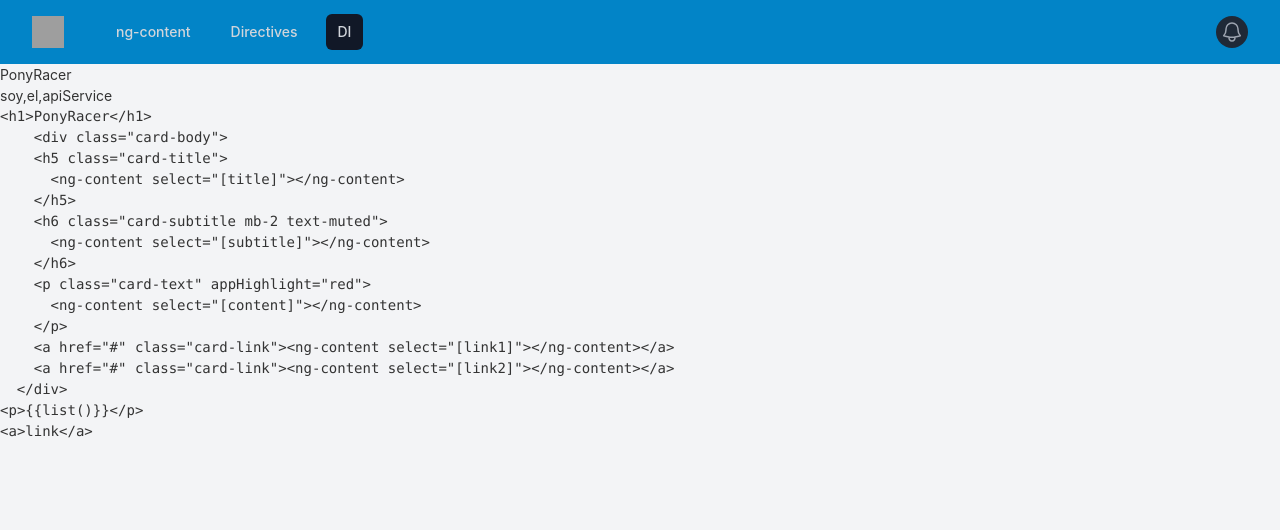
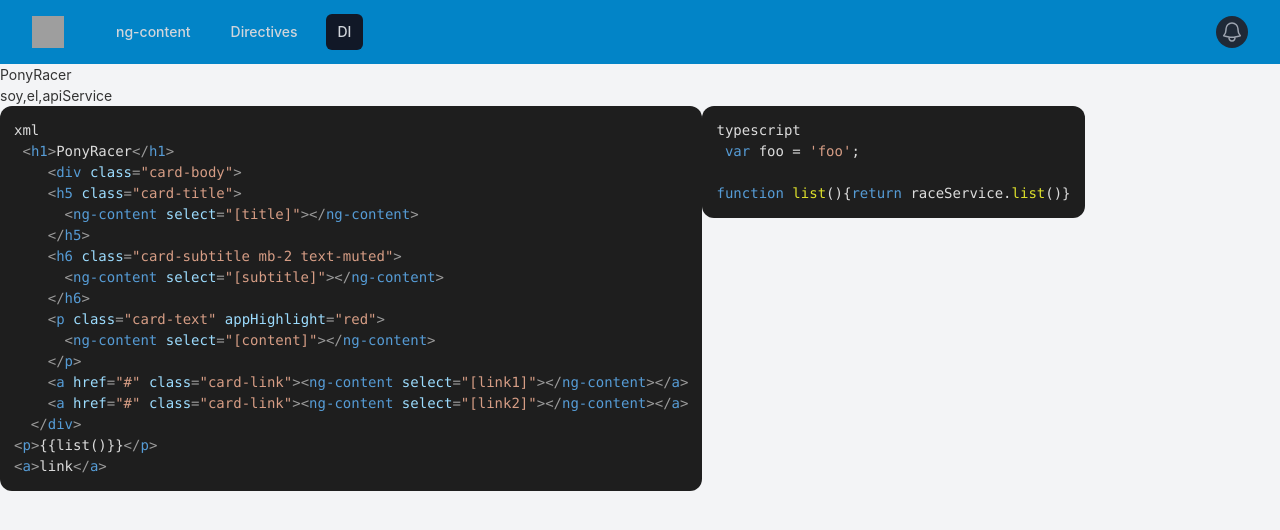
Before and after one commit to Javibleu/angular-ngcontent, an Angular app: page /di in a window 1280 px wide. Shown: the top 530 px of the page. Built offline with nearby package versions, Linux system fonts and the light colour scheme; grey boxes are pictures that could not be loaded.

Commit message:
highlight service & styles done

```diff
--- a/src/app/ID/injection-dependency/injection-dependency.component.ts
+++ b/src/app/ID/injection-dependency/injection-dependency.component.ts
@@ -1,13 +1,14 @@
 import { Component } from '@angular/core';
 import { RaceService } from '../race.service';
-import { HighlightService } from 'src/app/highlight/highlight.service';
+
 
 @Component({
   selector: 'app-injection-dependency',
   template: ` <h1>PonyRacer</h1>
               <p>{{list()}}</p>
-              <div class="container">
-                <pre><code [appHighlight]="code"></code></pre>
+              <div class="container flex">
+                <pre><code class="rounded-xl" [appHighlight]="code"></code></pre>
+                <pre><code class="rounded-xl" [appHighlight]="js"></code></pre>
               </div>
               `,
   styleUrls: ['./injection-dependency.component.css']
@@ -31,6 +32,11 @@ export class InjectionDependencyComponent {
 <p>{{list()}}</p>
 <a>link</a>`
 
+js: string = `var foo = 'foo';
+
+function list(){return raceService.list()}
+`
+
   constructor(private raceService: RaceService) { }
 
    list(): string[] {
--- a/src/app/highlight/highlight.directive.ts
+++ b/src/app/highlight/highlight.directive.ts
@@ -1,12 +1,12 @@
-import { Directive, Input, NgZone, OnChanges, SimpleChanges } from '@angular/core';
+import { Directive, HostBinding, Input, NgZone, OnChanges, SimpleChanges } from '@angular/core';
 import { HighlightService } from './highlight.service';
 
 
 @Directive({
   selector: '[appHighlight]',
   host: {
-    '[class.hljs]': 'true',
-    '[innerHTML]': 'highlightedCode'
+    // '[class.hljs]': 'true',
+    // '[innerHTML]': 'highlightedCode'
   }
 })
 export class HighlightDirective implements OnChanges{
@@ -15,12 +15,21 @@ export class HighlightDirective implements OnChanges{
   @Input('appHighlight') code!:string;
   @Input() languages!: string[];
 
+  @HostBinding('class.hljs')
+  get ishljs(){
+    return true;
+  }
+
+  @HostBinding('innerHTML')
+  get getHighlightedCode(){
+    return this.highlightedCode;
+  }
+
   constructor(private highlightService: HighlightService, private zone: NgZone) {
    }
 
    ngOnChanges(changes: SimpleChanges){
     const codeValue = changes['code'];
-    console.log(codeValue);
     if (codeValue && codeValue.currentValue !== codeValue.previousValue)  {
       this.highlightElement(this.code, this.languages)
     }
@@ -29,8 +38,7 @@ export class HighlightDirective implements OnChanges{
    highlightElement(code: string, languages: string[]) {
     this.zone.runOutsideAngular(() => {
       const res = this.highlightService.highlightAuto(code, languages);
-      this.highlightedCode = res.value;
-      console.log(this.highlightedCode);
+      this.highlightedCode = `${res.language}\n ${res.value}`;
     });
   }
 
--- a/src/app/highlight/highlight.service.ts
+++ b/src/app/highlight/highlight.service.ts
@@ -1,30 +1,27 @@
 import { Injectable } from '@angular/core';
 
-import hljs from 'highlight.js'
+import hljs from 'highlight.js/lib/core'
 import xml from 'highlight.js/lib/languages/xml';
 import scss from 'highlight.js/lib/languages/scss';
 import typescript from 'highlight.js/lib/languages/typescript';
 
-@Injectable({
-  providedIn: 'root'
-})
 export class HighlightService {
 
+  languages = [
+    { name: 'typescript', func: typescript },
+    { name: 'scss', func: scss },
+    { name: 'xml', func: xml }
+  ]
+
   constructor() {
-
-    const languages = [
-      { name: 'typescript', func: typescript },
-      { name: 'scss', func: scss },
-      { name: 'xml', func: xml }
-    ]
-     languages.map((language) =>
-        this.registerLanguage(language.name, language.func)
-      );
-   }
+    this.registerLanguages();
+  }
 
 
-   registerLanguage(name: string, language: any) {
-    hljs.registerLanguage(name, language);
+  registerLanguages(){
+    this.languages.map((lang)=>{
+      hljs.registerLanguage(lang.name, lang.func);
+    })
   }
 
   listLanguages(): string[] {
@@ -34,8 +31,4 @@ export class HighlightService {
   highlightAuto(value: string, languageSubset: string[]) {
     return hljs.highlightAuto(value, languageSubset);
   }
-
-
-
-
 }
--- a/src/styles.css
+++ b/src/styles.css
@@ -8,4 +8,118 @@
 }
 @tailwind utilities;
 
-@import "~highlight.js/styles/vs2015.css"
+/* @import "~highlight.js/styles/vs2015.css" */
+
+pre code.hljs {
+    display: block;
+    overflow-x: auto;
+    padding: 1em
+}
+
+code.hljs {
+    padding: 3px 5px
+}
+
+.hljs {
+    background: #1e1e1e;
+    color: #dcdcdc
+}
+
+.hljs-keyword,
+.hljs-literal,
+.hljs-name,
+.hljs-symbol {
+    color: #569cd6
+}
+
+.hljs-link {
+    color: #569cd6;
+    text-decoration: underline
+}
+
+.hljs-built_in,
+.hljs-type {
+    color: #4ec9b0
+}
+
+.hljs-class,
+.hljs-number {
+    color: #b8d7a3
+}
+
+.hljs-meta .hljs-string,
+.hljs-string {
+    color: #d69d85
+}
+
+.hljs-regexp,
+.hljs-template-tag {
+    color: #9a5334
+}
+
+.hljs-formula,
+.hljs-function,
+.hljs-params,
+.hljs-subst,
+.hljs-title {
+    color: #dde02b
+}
+
+.hljs-comment,
+.hljs-quote {
+    color: #57a64a;
+    font-style: italic
+}
+
+.hljs-doctag {
+    color: #608b4e
+}
+
+.hljs-meta,
+.hljs-meta .hljs-keyword,
+.hljs-tag {
+    color: #9b9b9b
+}
+
+.hljs-template-variable,
+.hljs-variable {
+    color: #bd63c5
+}
+
+.hljs-attr,
+.hljs-attribute {
+    color: #9cdcfe
+}
+
+.hljs-section {
+    color: gold
+}
+
+.hljs-emphasis {
+    font-style: italic
+}
+
+.hljs-strong {
+    font-weight: 700
+}
+
+.hljs-bullet,
+.hljs-selector-attr,
+.hljs-selector-class,
+.hljs-selector-id,
+.hljs-selector-pseudo,
+.hljs-selector-tag {
+    color: #d7ba7d
+}
+
+.hljs-addition {
+    background-color: #144212;
+    display: inline-block;
+    width: 100%
+}
+
+.hljs-deletion {
+    background-color: #600;
+    display: inline-block;
+    width: 100%
+}
```
